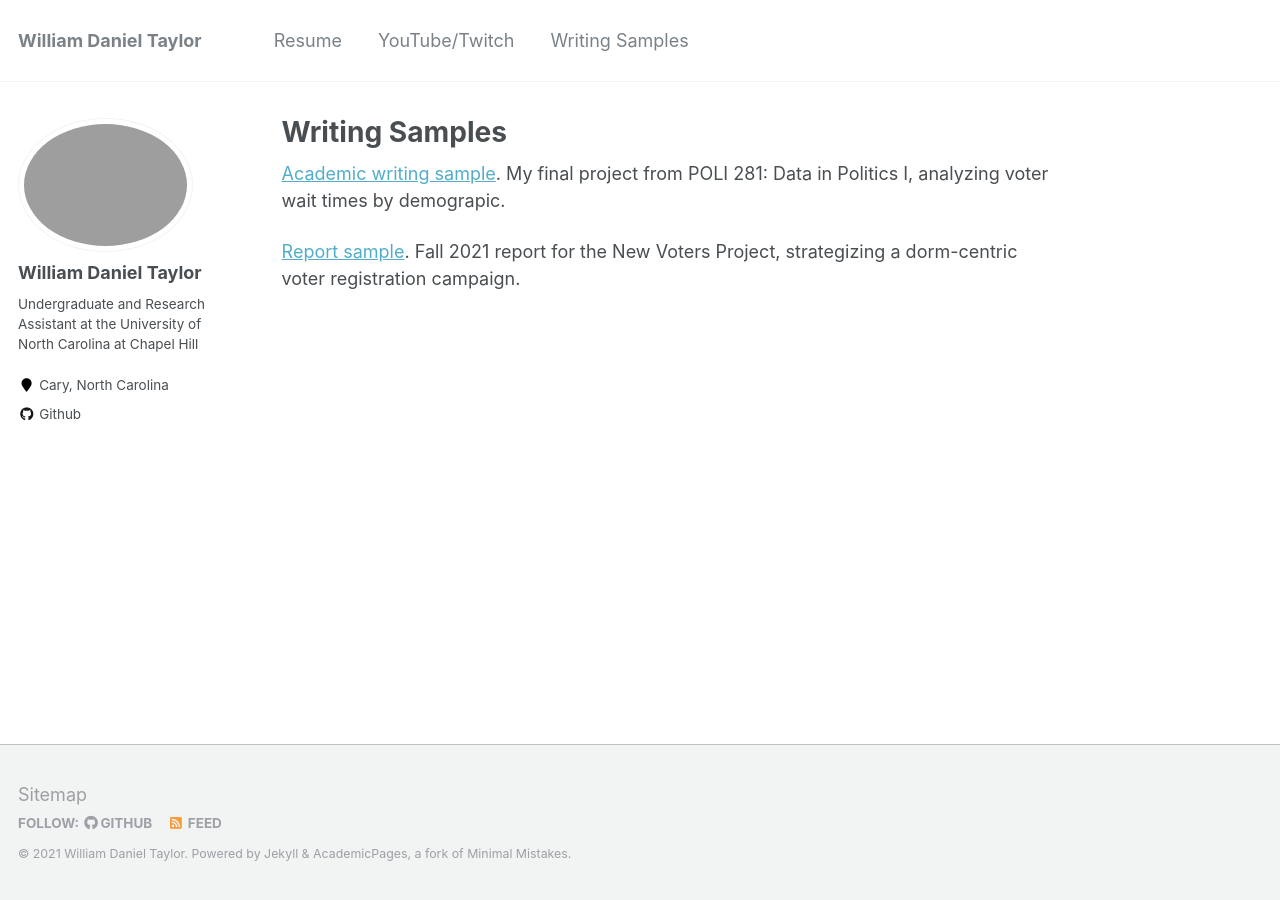
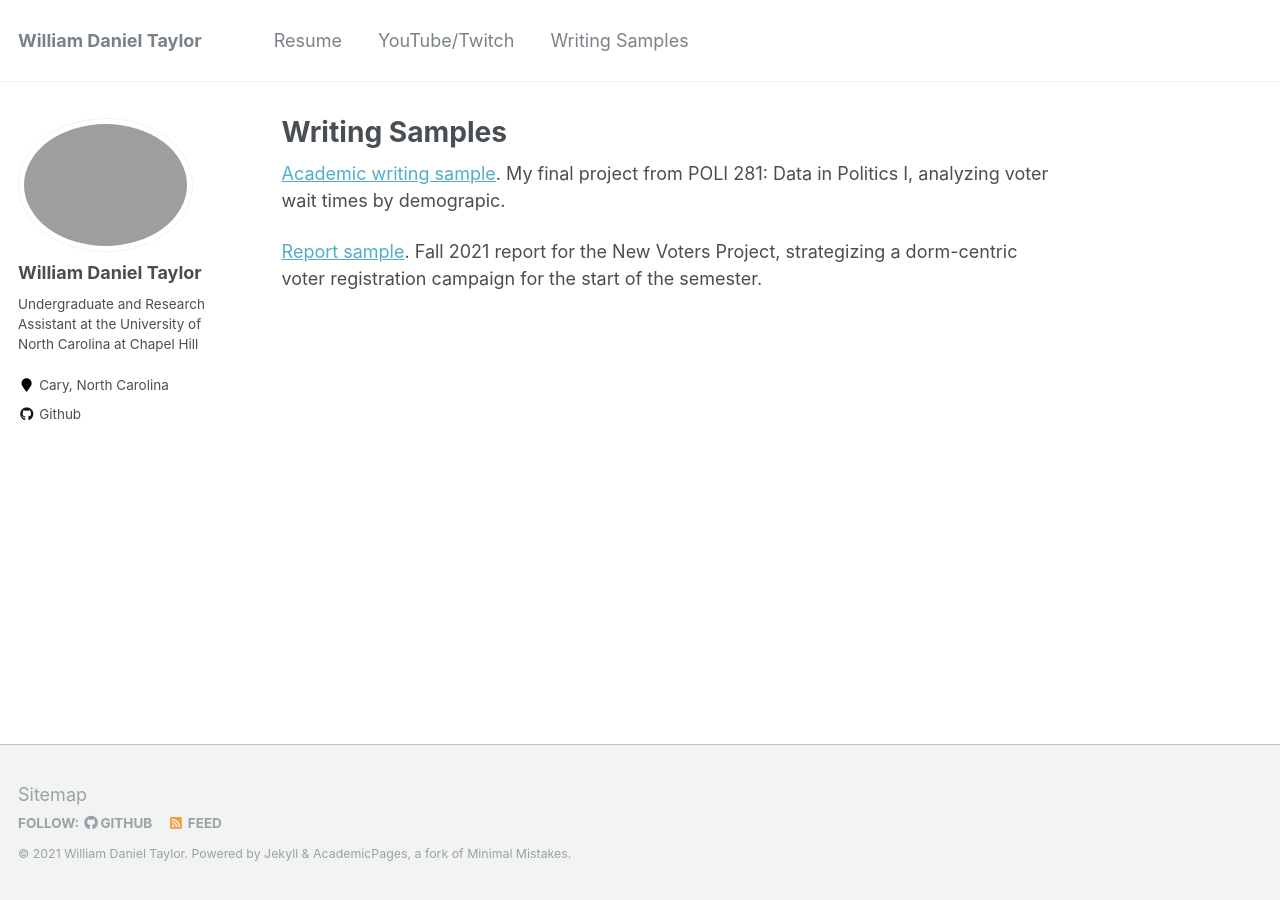
Before and after one commit to wdtaylor30/wdtaylor30.github.io, a Jekyll site: the page built from _pages/writing_samples.md, in a window 1280 px wide. Built offline with Jekyll 4.4.1, drawn with Linux system fonts in a browser that asks for light colours.

Commit message:
added writing samples

```diff
--- a/_pages/writing_samples.md
+++ b/_pages/writing_samples.md
@@ -9,6 +9,8 @@
 
 {% include base_path %}
 
-[Academic writing sample](/files/281_capstone.pdf). My final project from POLI 281: Data in Politics I, analyzing voter wait times by demograpic.
+[Academic writing sample](/files/281_capstone.pdf).
+My final project from POLI 281: Data in Politics I, analyzing voter wait times by demograpic.
 
-[Report sample](/files/nvp_2021.pdf). Fall 2021 report for the New Voters Project, strategizing a dorm-centric voter registration campaign.
+[Report sample](/files/nvp_2021.pdf).
+Fall 2021 report for the New Voters Project, strategizing a dorm-centric voter registration campaign for the start of the semester.
```
Also changed, not shown: 1 other file.
